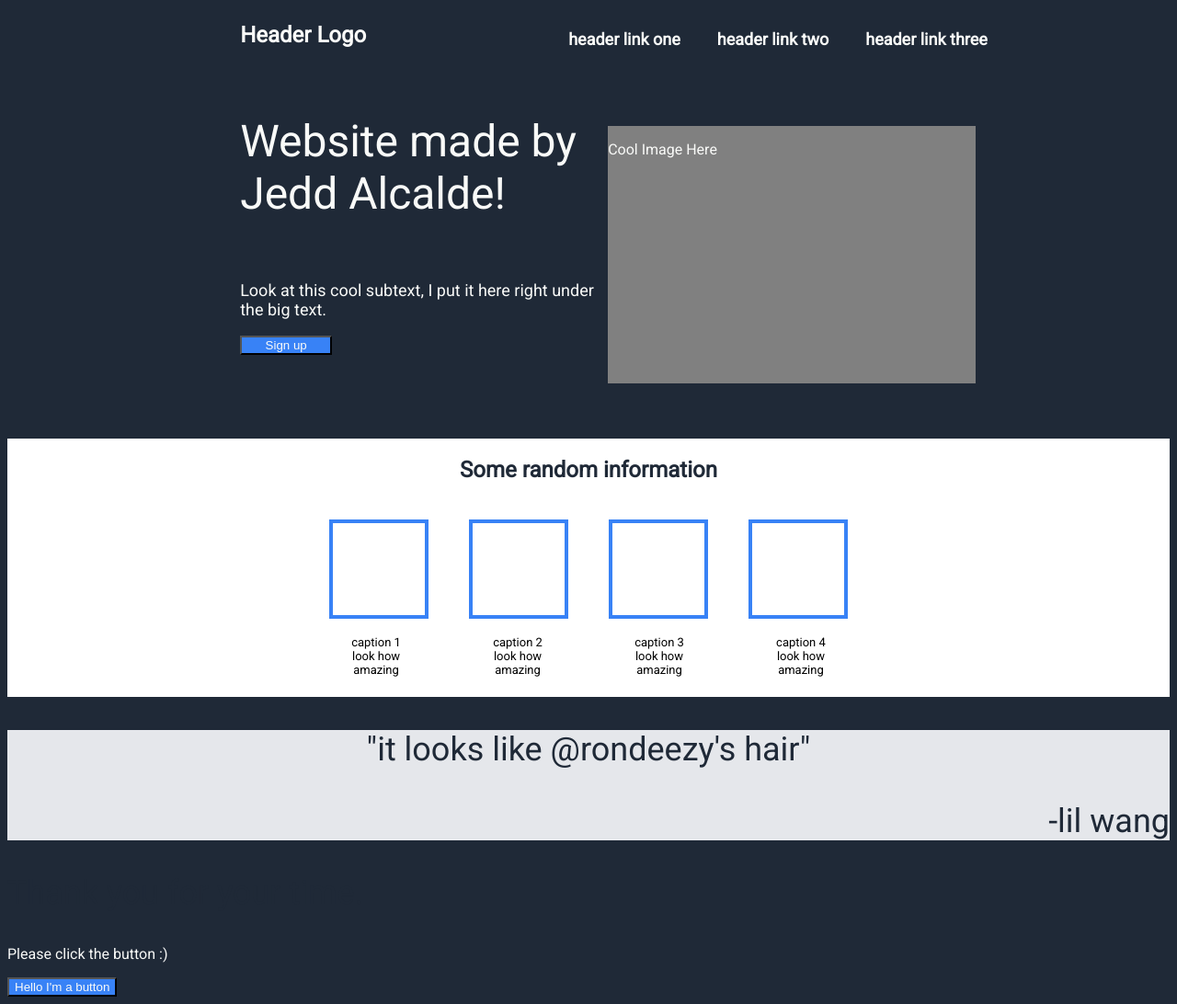
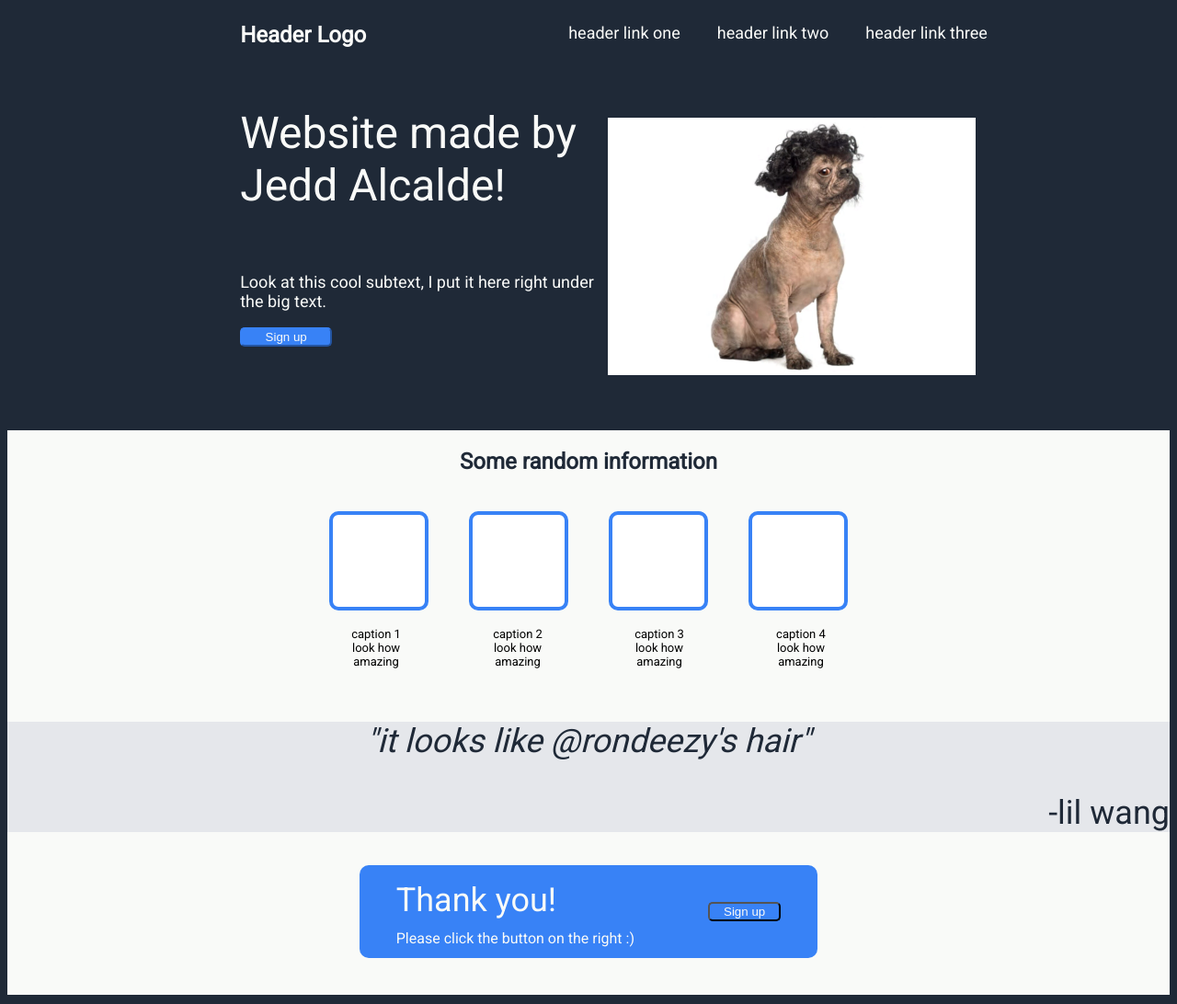
Before and after one commit to JeddAlcalde/odin-landing-page, a plain HTML site: page index.html in a window 1280 px wide. Shown: the whole page at 92% size. Drawn offline with Linux system fonts and the light colour scheme.

Commit message:
Project Finish and Finishing Touches
Finished footer with and properly corresponding links.
Also added some touches to make the website look nicer in
general such as rounding some corners and adding a funny
image to go with the quote. Links were all wrong and had
to be redone with new href links. Also gained a better
understanding of aligning/centering items. Also added the
image to the media directory.

```diff
--- a/index.html
+++ b/index.html
@@ -14,23 +14,25 @@
             <div class="head-text>">
                 <div class="top-head">
                     <h1 class="main-header">Header Logo</h1>
-                    <h4 href="https://github.com/JeddAlcalde" class="head-link" id="leftmost-link">header link one</h4>
-                    <h4 href="https://www.google.com/" class="head-link">header link two</h4>
-                    <h4 href="https://www.youtube.com/watch?v=86484QLtudg" class="head-link">header link three</h4>
+                    <a href="https://github.com/JeddAlcalde" class="head-link" id="leftmost-link">header link one</a>
+                    <a href="https://www.google.com/" class="head-link">header link two</a>
+                    <a href="https://www.youtube.com/watch?v=86484QLtudg" class="head-link">header link three</a>
                 </div>
 
                 <div class="main-show">
                     <div class="main-text">
                         <p class="large-text">Website made by Jedd Alcalde!</p>
                         <p class="subtext">Look at this cool subtext, I put it here right under the big text.</p>
-                        <button class="sign-up">Sign up</button>
+                        <a href="https://www.theodinproject.com"><button class="sign-up">Sign up</button></a>
                     </div>
                     <div class="placeholder-img">
-                        <p>Cool Image Here</p>
+                        <img src="media/ron.png" alt="Funny Dog" class="dog-img">
                     </div>
                 </div>
             </div>
         </div>
+
+        <div class="latter-background">
 
             <div class="information">
                 <h2 class="head-info"><strong>Some random information</strong></h2>
@@ -47,18 +49,19 @@
                     <div><p>caption 4 look how amazing</p></div>
                 </div>
             </div>
-
             <div class="inspire">
-            <p class="quote"><a>"it looks like @rondeezy's hair"</a></p>
+                <p class="quote"><em>"it looks like @rondeezy's hair"</em></p>
                 <p class="quotee">-lil wang</p>
             </div>
 
             <div class="footer">
                 <div class="footer-text">
-                <p class="closer">Thank you for your time.</p>
-                <p class="button-encouragment">Please click the button :)</p>
+                    <p class="closer">Thank you!</p>
+                    <p class="button-encouragment">Please click the button on the right :)</p>
                 </div>
-            <button href="https://www.theodinproject.com/">Hello I'm a button</button>
+                <a ><button>Sign up</button></a>
+            </div>
+
         </div>
     </body>
 </html>
--- a/style.css
+++ b/style.css
@@ -27,6 +27,13 @@ body {
     font-size: 18px;
     margin-right: 20px;
     margin-left: 20px;
+    margin-top: 17px;
+}
+
+a:link, a:visited, a:hover, a:active {
+    color: #F9FAF8;
+    text-decoration: none;
+
 }
 
 .main-show {
@@ -58,22 +65,26 @@ body {
     width: 100px;
     background-color: #3882F6;
     color: #F9FAF8;
+    border-radius: 5px;
+    border-color: #3882F6;
 }
 
 .placeholder-img {
     display: auto;
     flex-direction: auto;
-    background-color: grey;
+    background-color: white;
     height: 280px;
     width: 400px;
 }
 
-.placeholder-img p {
-    align-self: center;
+.dog-img {
+    height: 280px;
+    width: 400px;
+    object-fit: contain;
 }
 
 .information {
-    background-color: white;
+    background-color: #F9FAF8;
     display: flex;
     flex-direction: column;
     align-items: center;
@@ -96,6 +107,7 @@ body {
     margin-right: 20px;
     margin-left: 20px;
     flex: 1 1 auto;
+    border-radius: 10px;
 }
 
 .captions div {
@@ -130,24 +142,43 @@ body {
 }
 
 .footer {
+    display: inline-flex;
     flex-direction: row;
     align-items: center;
+    background-color: #3882F6;
+    margin-bottom: 40px;
+    border-radius: 10px;
 }
 
 .footer-text {
     flex-direction: column;
+    text-align: left;
+    margin-left: 40px;
+    margin-right: 40px;
 }
 
 .closer {
     font-size: 36px;
-    color: #1F2937;
+    color: #F9FAF8;
+    margin-top: 0px;
 }
 
 .button-encouragment {
     color: #F9FAF8;
+    margin-top: -25px;
+    margin-bottom: -5px;
 }
 
 .footer button{
     background-color: #3882F6;
     color: #F9FAF8;
+    margin: 40px;
+    border-radius: 5px;
+    padding-left: 15px;
+    padding-right: 15px;
 }
+
+.latter-background {
+    background-color: #F9FAF8;
+    text-align: center;
+}
```
Also changed, not shown: media/ron.png (added). Lines whose indentation alone changed are shown as unchanged.
